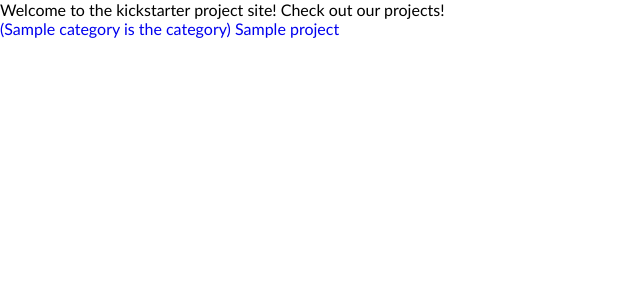
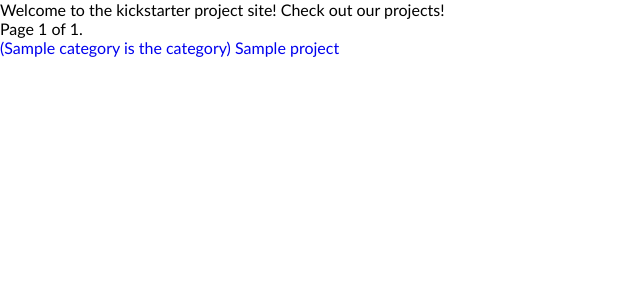
Before and after one commit to IndigoShock/kickstarter_projects, a Django app: template web/project_data/templates/projects/project_list.html in a window 1280 px wide. Shown: the part 19-319 px from the top of the page, without its empty margins (0-640 px from the left). Run offline with Django 3.2, Linux system fonts and the light colour scheme; the template is opened without the code that fills it: most values are stand-ins (such as "Sample title", 1, 10 or a date in 2020); style sheets or scripts are compiled from the project's sources.

Commit message:
updating pagination page on project list

```diff
--- a/web/project_data/templates/projects/project_detail.html
+++ b/web/project_data/templates/projects/project_detail.html
@@ -1,7 +1,7 @@
 {% extends 'base/base.html' %}
 
 {% block content %}
-<h2>Welcome to the detail page</h2>
+<h2>Welcome to the detailed page</h2>
 <h3>{{ project.name }}</h3>
 <p>{{ project.category }}</p>
 {% endblock content %}
--- a/web/project_data/templates/projects/project_list.html
+++ b/web/project_data/templates/projects/project_list.html
@@ -2,6 +2,23 @@
 
 {% block content %}
 <h2>Welcome to the kickstarter project site! Check out our projects! </h2>
+<div class="pagination">
+  <span class="step-links">
+    {% if projects.has_previous %}
+      <a href="?page=1">&laquo; first</a>
+      <a href="?page={{ projects.previous_page_number }}">previous</a>
+    {% endif %}
+
+    <span class="current">
+      Page {{ projects.number }} of {{ projects.paginator.num_pages }}.
+    </span>
+
+    {% if projects.has_next %}
+      <a href="?page={{ projects.next_page_number }}">next</a>
+      <a href="?page={{ projects.paginator.num_pages }}">last &raquo;</a>
+    {% endif %}
+  </span>
+</div>
 
 {% for project in projects %}
 <a href="{% url "project_detail" pk=project.ID %}">
```
Also changed, not shown: web/project_data/views.py (+6 -1 lines), web/requirements.txt (+6 -9 lines), 2 other files.
